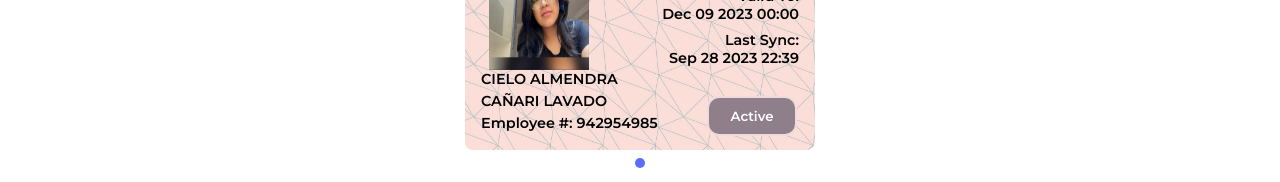
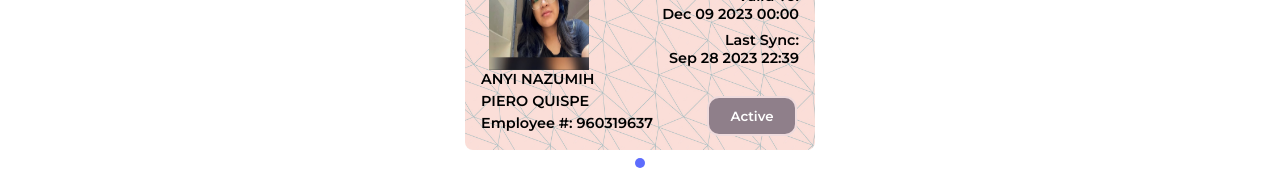
Before and after one commit to Joaco182004/carnet, a plain HTML site: page index.html in a window 1280 px wide. Shown: the part 145-327 px from the top of the page. Drawn offline with Linux system fonts and the light colour scheme.

Commit message:
Update index.html

```diff
--- a/index.html
+++ b/index.html
@@ -33,9 +33,9 @@
           </div>
           <div class="bottom-card">
             <div class="bottom-card-left">
-              <p>CIELO ALMENDRA</p>
-              <p>CAÑARI LAVADO</p>
-              <p>Employee #:  942954985</p>
+              <p>ANYI NAZUMIH</p>
+              <p>PIERO QUISPE</p>
+              <p>Employee #:  960319637</p>
             </div>
             <div class="bottom-card-right">
                 <button>Active</button>
```
